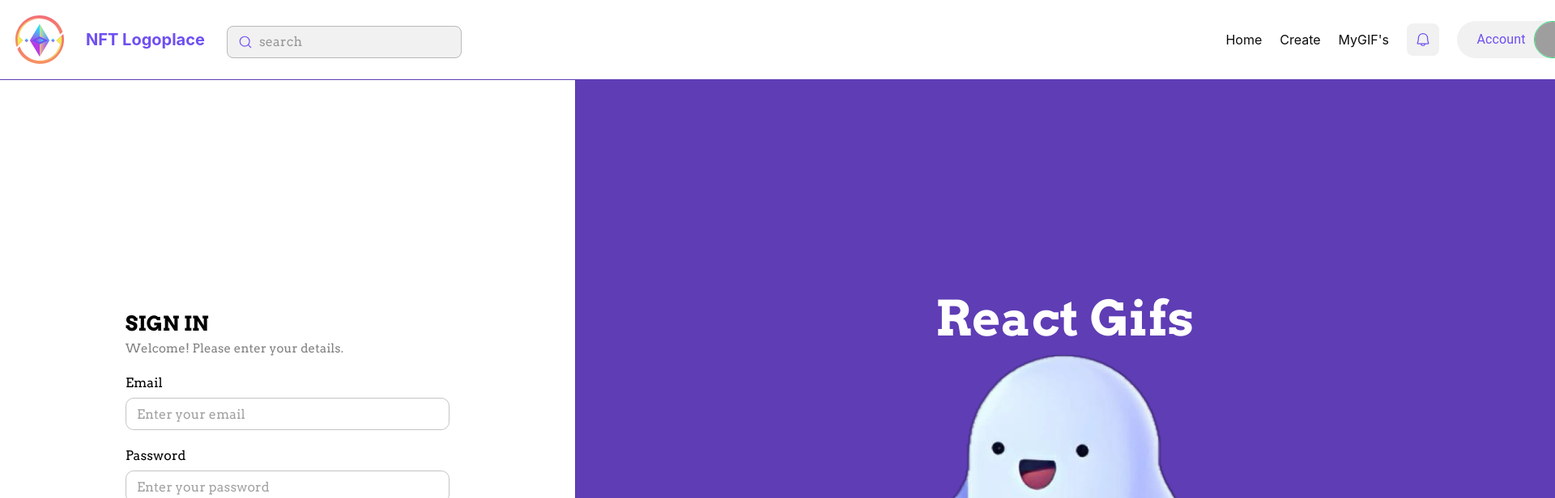
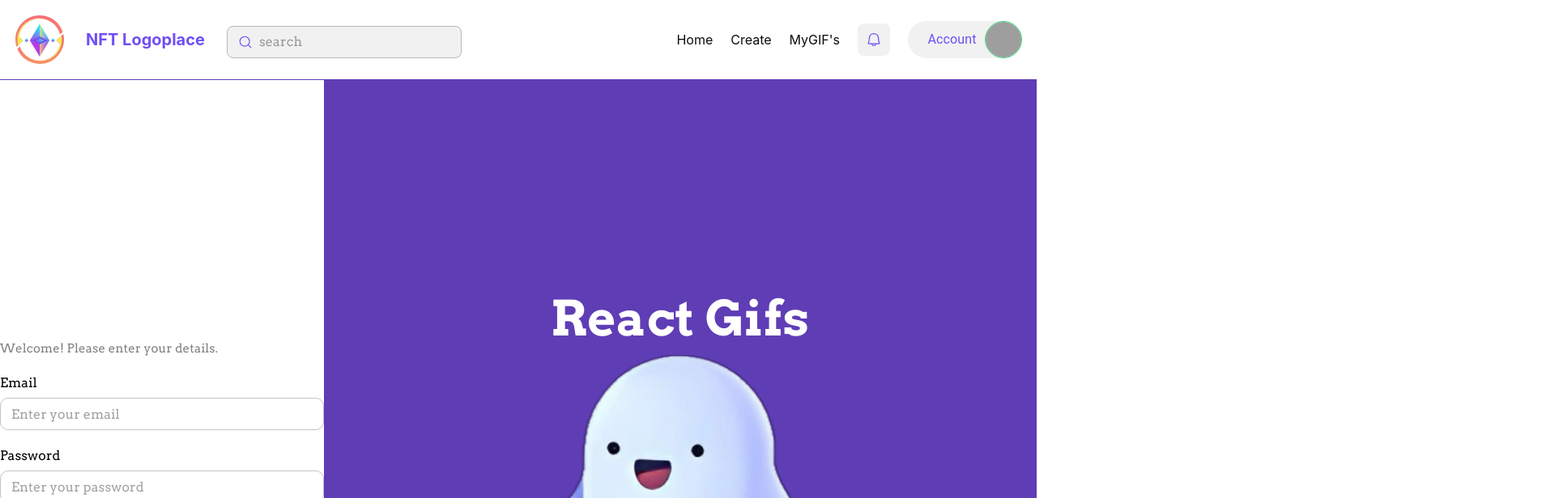
Before and after one commit to openDevsss/reactGifs, a React (Create React App) app: page /sign-in in a window 1280 px wide. Shown: the top 616 px of the page at 81% size, 1920 px wide, since content can reach past the window. Built offline with nearby package versions, Linux system fonts and the light colour scheme; grey boxes are pictures that could not be loaded.

Commit message:
fix: change basic style + create main

```diff
--- a/package.json
+++ b/package.json
@@ -3,6 +3,7 @@
   "version": "0.1.0",
   "private": true,
   "dependencies": {
+    "@emotion/react": "^11.11.1",
     "@emotion/styled": "^11.11.0",
     "@mui/material": "^5.14.16",
     "@mui/styled-engine-sc": "^6.0.0-alpha.4",
--- a/src/App.tsx
+++ b/src/App.tsx
@@ -7,10 +7,12 @@
   return (
     <>
       <Header />
-      <Routes>
-        <Route element={<Registration />} path="/sign-up" />
-        <Route element={<Login />} path="/sign-in" />
-      </Routes>
+      <div className="page">
+        <Routes>
+          <Route element={<Registration />} path="/sign-up" />
+          <Route element={<Login />} path="/sign-in" />
+        </Routes>
+      </div>
     </>
   );
 }
--- a/src/components/Auth/AuthStyled.ts
+++ b/src/components/Auth/AuthStyled.ts
@@ -10,7 +10,7 @@
 } from "@mui/material";
 
 export const Section = styled.section`
-  width: 1920px;
+  width: 100%;
   min-height: 100vh;
   margin: 0;
   padding: 0;
--- a/src/components/Header/styled.ts
+++ b/src/components/Header/styled.ts
@@ -4,13 +4,13 @@
 
 export const WrapperHeader = styled.header`
   margin: 0;
-  width: 1920px;
+  width: 100%;
   padding: 19px;
   border-bottom: 1px solid #5f3db5;
   display: flex;
   justify-content: space-between;
   align-items: center;
-  height: 60px;
+  box-sizing: border-box;
 `;
 
 export const InformationHeader = styled(Box)`
--- a/src/index.css
+++ b/src/index.css
@@ -7,9 +7,20 @@
     sans-serif;
   -webkit-font-smoothing: antialiased;
   -moz-osx-font-smoothing: grayscale;
+  background-color: #fff;
+  box-sizing: border-box;
 }
 
 code {
   font-family: source-code-pro, Menlo, Monaco, Consolas, "Courier New",
     monospace;
 }
+
+.page {
+  text-rendering: optimizeLegibility;
+  margin: 0 auto;
+  font-family: "Inter", Arial, Helvetica, sans-serif;
+  font-weight: 400;
+  max-width: 1280px;
+  color: white;
+}
```
Also changed, not shown: 1 other file (tests, documents, lock files or other folders).
